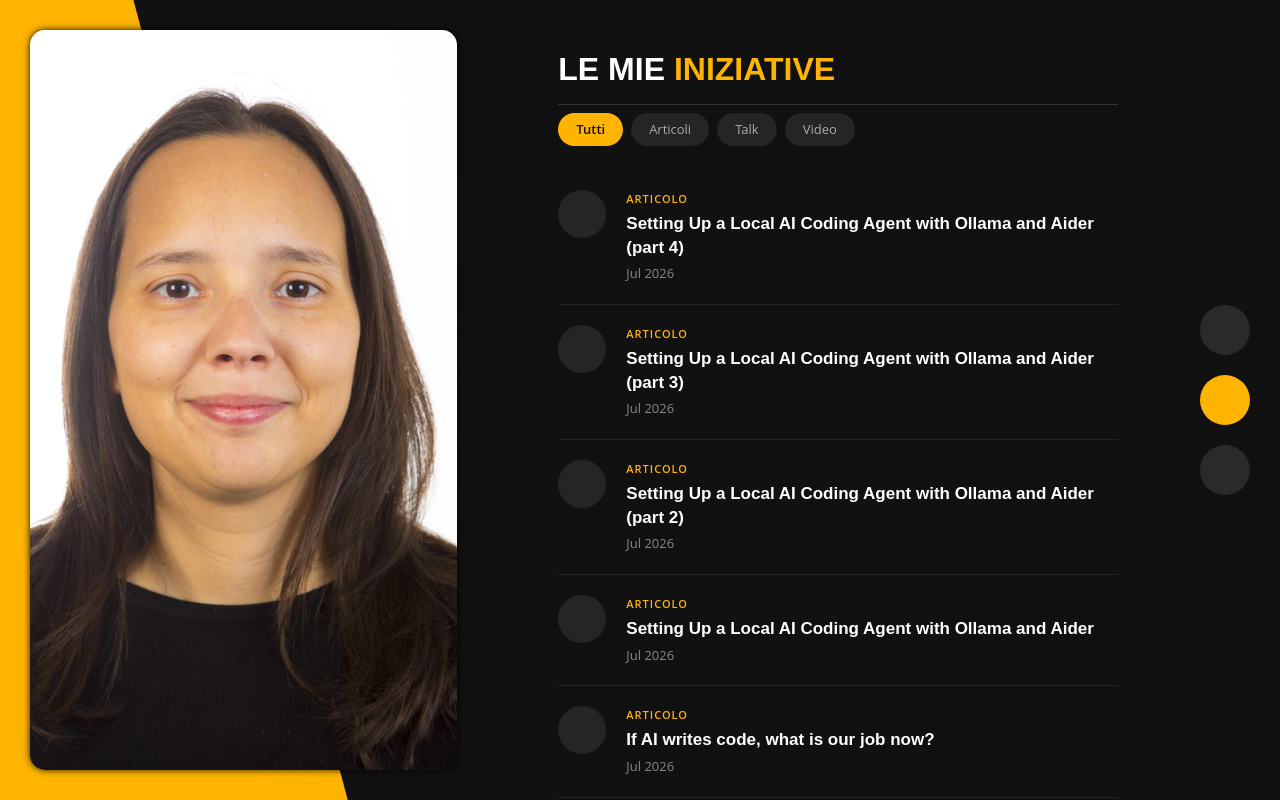
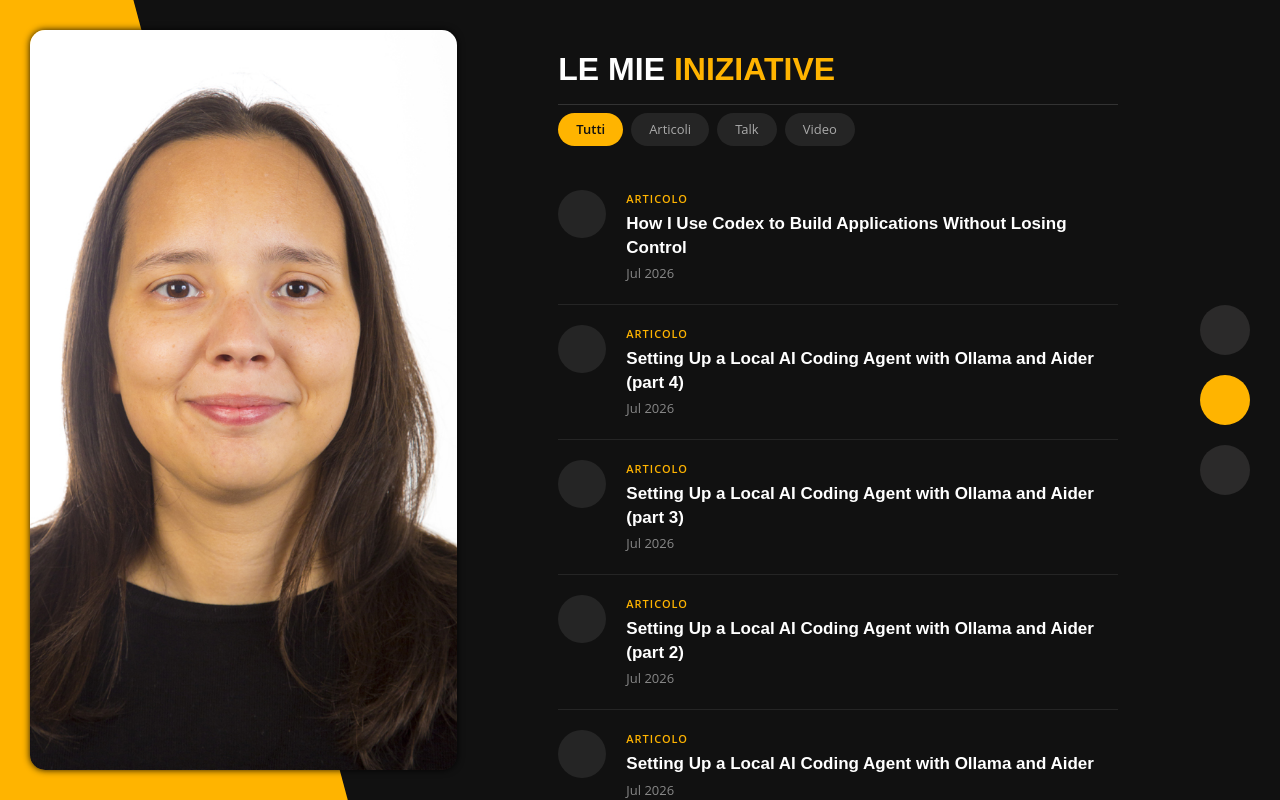
Before and after one commit to eleonorarocchi/personal-site, a React (Create React App) app: page /iniziative in a window 1280 px wide. Shown: the top 800 px of the page. Built offline with nearby package versions, Linux system fonts and the light colour scheme; a web font is replaced by a local one.

Commit message:
feat: update initiatives

```diff
--- a/src/components/Initiatives/Initiatives.tsx
+++ b/src/components/Initiatives/Initiatives.tsx
@@ -46,6 +46,12 @@ const typeLabel: Record<InitiativeType, string> = {
 // ];
 
 const initiatives: Initiative[] = [
+  {
+    "title": "How I Use Codex to Build Applications Without Losing Control",
+    "date": "Jul 2026",
+    "type": "article",
+    "link": "https://dev.to/eleonorarocchi/how-i-use-codex-to-build-applications-without-losing-control-18l7"
+  },
   {
     "title": "Setting Up a Local AI Coding Agent with Ollama and Aider (part 4)",
     "date": "Jul 2026",
```
